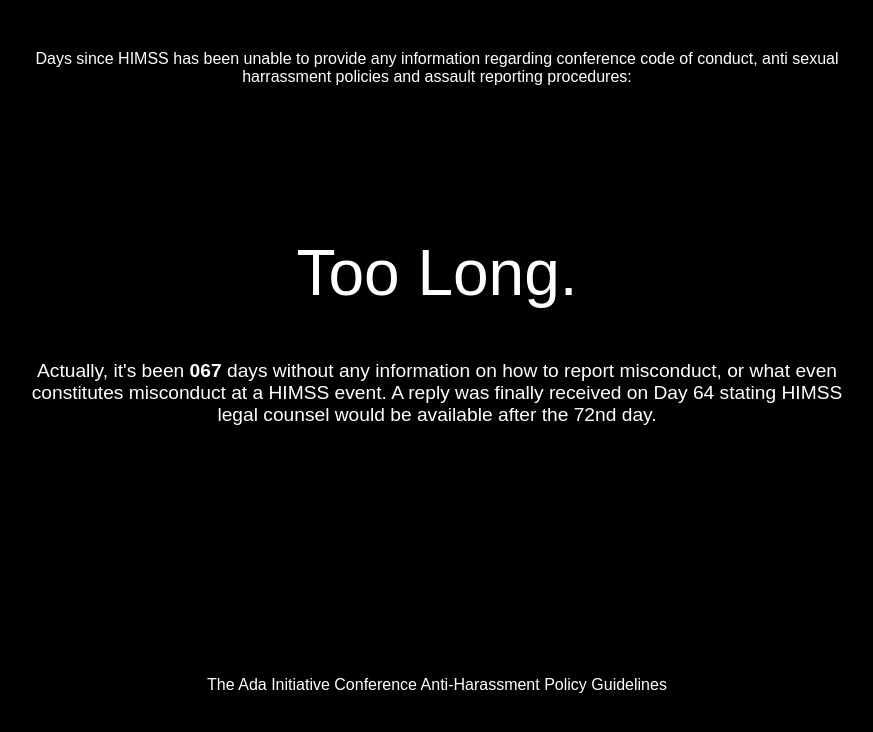
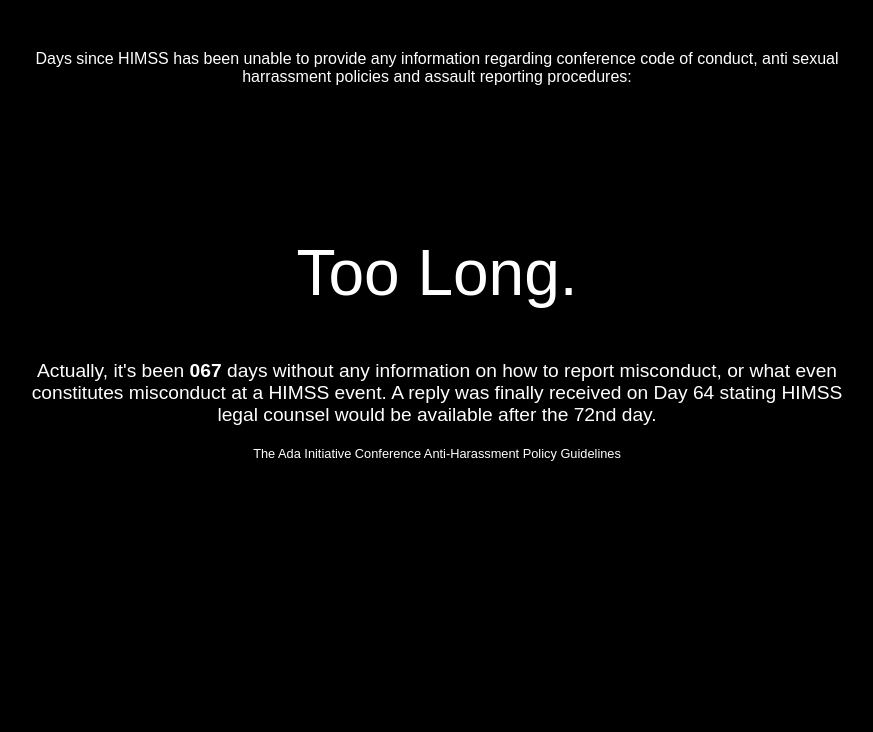
Before and after one commit to laurenstill/laurenstill.github.io, a Jekyll site: the page himssplzrespond.html, which Jekyll copies as it is, in a window 1280 px wide. Shown: the top 732 px of the page, without its empty margins (203-1076 px from the left). Built offline with Jekyll 4.4.1, drawn with Linux system fonts in a browser that asks for light colours.

Commit message:
Update himssplzrespond.html

```diff
--- a/himssplzrespond.html
+++ b/himssplzrespond.html
@@ -61,9 +61,9 @@
 
 
 #footer {
-font-size:0.25em;
+font-size:0.20em;
 margin: 0px auto;
-margin-top: 250px;
+margin-top: 20px;
 width: 850px;
 text-align:center;
 }
```
